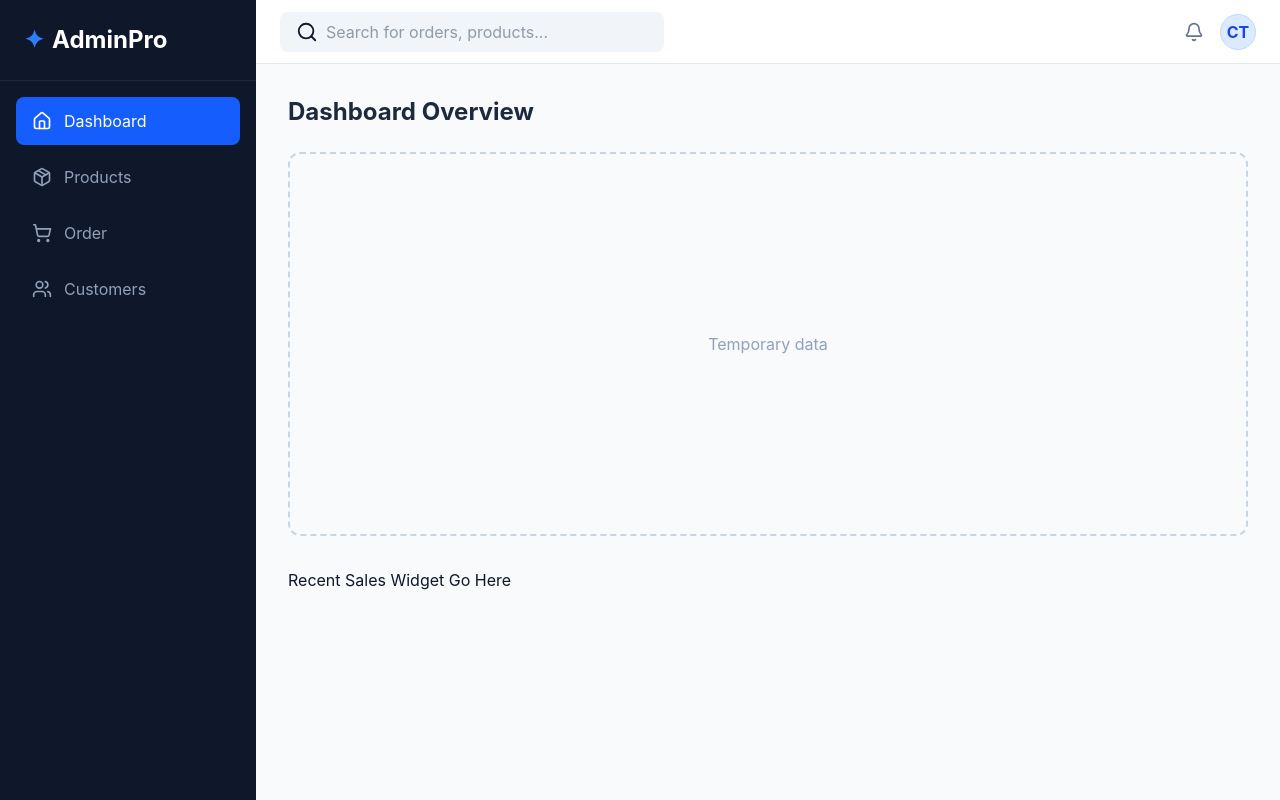
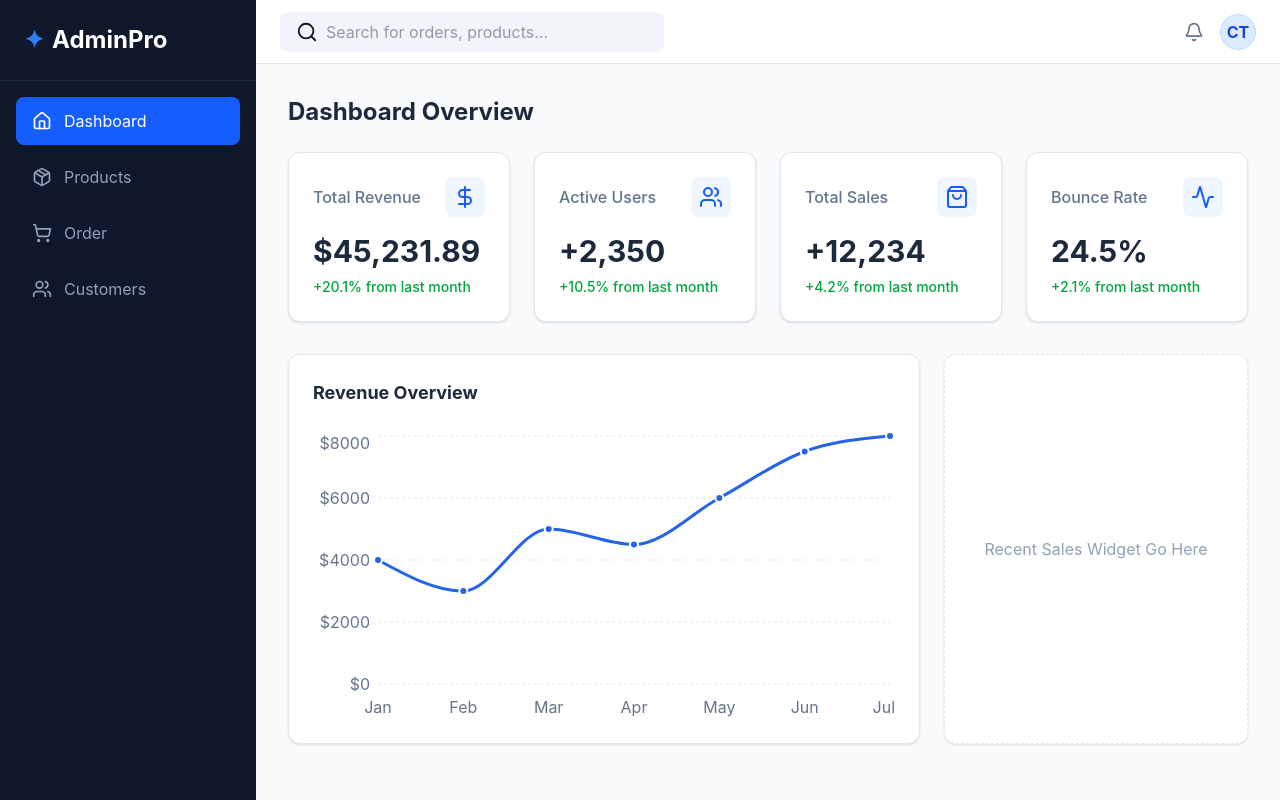
Before and after one commit to calvinthen/e-commerce-dashboard-v1, a React (Vite) app: page / in a window 1280 px wide. Built offline with nearby package versions, Linux system fonts and the light colour scheme.

Commit message:
add metric card and sales chart from recharts

```diff
--- a/src/App.tsx
+++ b/src/App.tsx
@@ -1,3 +1,5 @@
+import { DollarSign, ShoppingBag, Users, Activity } from "lucide-react";
+import MetricCard from "./components/MetricCard"
 import SalesChart from "./components/SalesChart"
 import Sidebar from "./components/Sidebar"
 import Topbar from "./components/Topbar"
@@ -17,14 +19,34 @@ function App() {
               Dashboard Overview
             </h1>
 
-            <div className="h-96 border-2 border-dashed border-slate-300 rounded-xl flex items-center justify-center text-slate-400">
-              Temporary data
+            <div className="grid grid-cols-1 md:grid-cols-2 lg:grid-cols-4 gap-6">
+              <MetricCard
+                title="Total Revenue" value="$45,231.89" trend="20.1%" isPositive={true}
+                icon={<DollarSign size={24} />}
+              />
+
+              <MetricCard
+                title="Active Users" value="+2,350" trend="10.5%" isPositive={true}
+                icon={<Users size={24} />}
+              />
+
+              <MetricCard
+                title="Total Sales" value="+12,234" trend="4.2%" isPositive={true}
+                icon={<ShoppingBag size={24}/>}
+              />
+
+              <MetricCard
+                title="Bounce Rate " value="24.5%" trend="2.1%" isPositive={true}
+                icon={<Activity size={24}/>}
+              />
+
             </div>
 
-            <div>
+
+            <div className="grid grid-cols-1 lg:grid-cols-3 gap-6">
               <SalesChart/>
 
-              <div>
+              <div className="bg-white p-6 rounded-xl border border-slate-200 shadow-sm col-span-1 flex items-center justify-center text-slate-400 border-dashed">
                 Recent Sales Widget Go Here
               </div>
             </div>
--- a/src/components/MetricCard.tsx
+++ b/src/components/MetricCard.tsx
@@ -19,6 +19,7 @@ const MetricCard = ({title, value, trend, isPositive, icon}: MetricCardProps) =>
                 <div className="p-2 bg-blue-50 text-blue-600 rounded-lg">
                     {icon}
                 </div>
+
             </div>
 
             <div>
--- a/src/components/SalesChart.tsx
+++ b/src/components/SalesChart.tsx
@@ -1,12 +1,43 @@
 import { LineChart, Line, XAxis, YAxis, CartesianGrid, Tooltip, ResponsiveContainer } from 'recharts';
+
+const data = [
+  { name: 'Jan', revenue: 4000 },
+  { name: 'Feb', revenue: 3000 },
+  { name: 'Mar', revenue: 5000 },
+  { name: 'Apr', revenue: 4500 },
+  { name: 'May', revenue: 6000 },
+  { name: 'Jun', revenue: 7500 },
+  { name: 'Jul', revenue: 8000 },
+];
 
 const SalesChart = () =>{
 
     return(
-        <div>
-            <h3>
+        <div className="bg-white p-6 rounded-xl border border-slate-200 shadow-sm col-span-1 lg:col-span-2">
+            <h3 className="text-lg font-bold text-slate-800 mb-6">
+                Revenue Overview
+            </h3>
 
-            </h3>
+            <div className='h-72 w-full'>
+                <ResponsiveContainer width="100%" height="100%">
+                        <LineChart data={data}>
+                            <CartesianGrid strokeDasharray="3 3" vertical={false} stroke="#e2e8f0" />
+                            <XAxis dataKey="name" axisLine={false} tickLine={false} tick={{ fill: '#64748b' }} dy={10} />
+                            <YAxis axisLine={false} tickLine={false} tick={{ fill: '#64748b' }} tickFormatter={(value) => `$${value}`} />
+                            <Tooltip
+                            contentStyle={{ borderRadius: '8px', border: 'none', boxShadow: '0 4px 6px -1px rgb(0 0 0 / 0.1)' }}
+                            />
+                            <Line
+                            type="monotone"
+                            dataKey="revenue"
+                            stroke="#2563eb"
+                            strokeWidth={3}
+                            dot={{ r: 4, fill: '#2563eb', strokeWidth: 2, stroke: '#ffffff' }}
+                            activeDot={{ r: 6 }}
+                            />
+                        </LineChart>
+                 </ResponsiveContainer>
+            </div>
         </div>
     )
 
```
